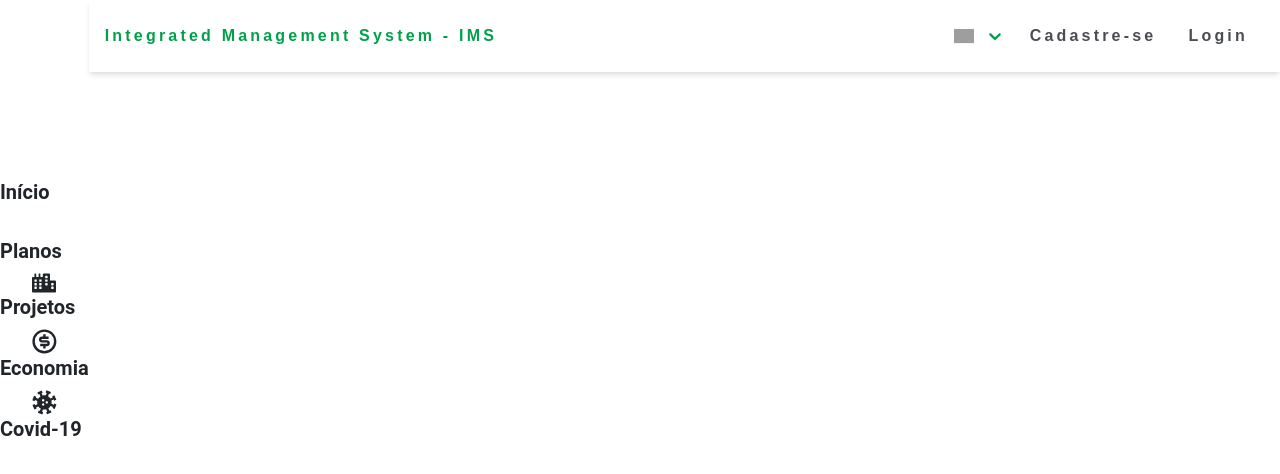
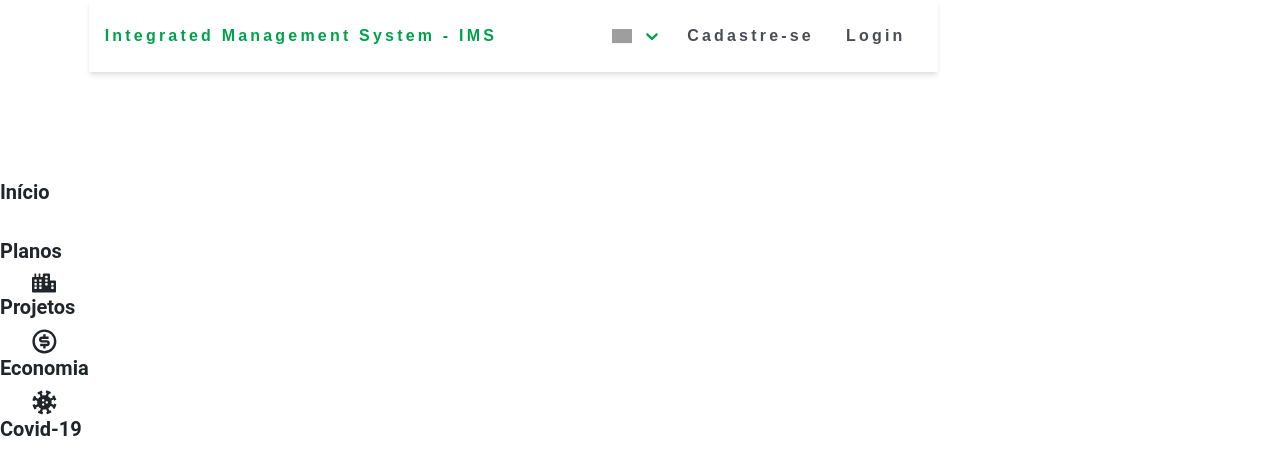
Before and after one commit to IMS-Recife/IMS-Frontend, a Next.js app: page / in a window 1280 px wide. Shown: the top 474 px of the page. Built offline with nearby package versions, Linux system fonts and the light colour scheme; no server answers; grey boxes are pictures that could not be loaded.

Commit message:
Fixed issues related to Sidebar height

```diff
--- a/src/components/Layout/index.js
+++ b/src/components/Layout/index.js
@@ -5,9 +5,11 @@ import Sidebar from "../Sidebar";
 import Footer from "../Footer";
 
 const Layout = ({ children }) => (
-  <div className="flex flex-row">
-    <Sidebar />
-    <div style={{ width: "100%", minHeight: "100%" }}>
+  <div className="flex flex-no-wrap h-full">
+    <div>
+      <Sidebar />
+    </div>
+    <div>
       <Navbar />
       {children}
       <Footer />
--- a/src/components/Sidebar/index.js
+++ b/src/components/Sidebar/index.js
@@ -20,7 +20,6 @@ const ArrowButton = styled.button`
 `;
 
 const StyledProSidebar = styled(ProSidebar)`
-  height: 100vh !important;
   @media (min-width: 768px) {
   }
   @media (max-width: 768px) {
@@ -46,7 +45,7 @@ const Sidebar = () => {
   const intl = useIntl();
   return (
     <StyledProSidebar
-      className="h-screen sticky"
+      className="sticky"
       collapsed={collapseSideBar}
       breakPoint="md"
       toggled={toggledSidebar}
```
